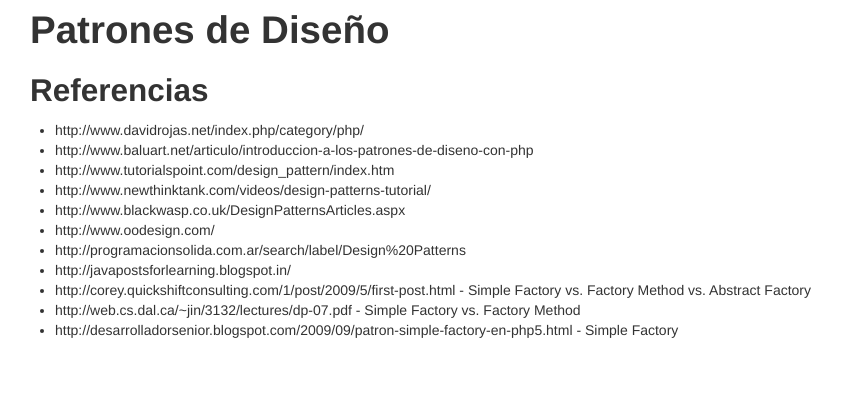
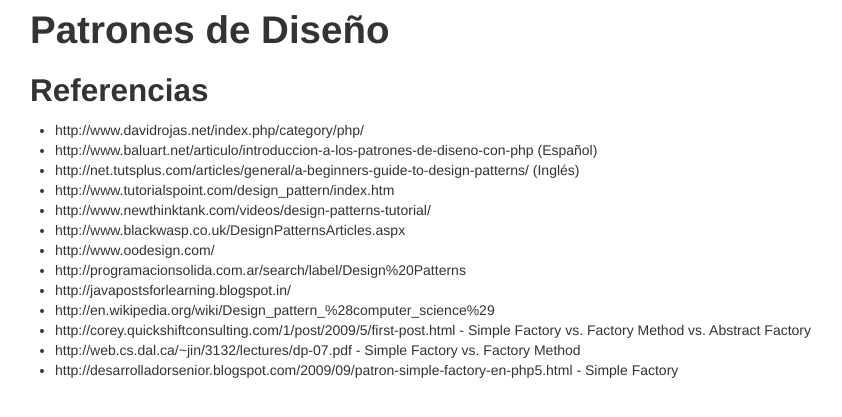
Before and after one commit to micayael/com.micayael.blog.DesignPatterns, a PHP site: template views/index.html.twig in a window 1280 px wide. Shown: the top 417 px of the page, without its empty margins (140-982 px from the left). Run offline with PHP 8.4, Linux system fonts and the light colour scheme; the template is opened without the code that fills it, so the values that code supplies are empty; some libraries are stand-ins or nearby versions.

Commit message:
Nuevas referencias. Formateo de carpetas con código php.

```diff
--- a/views/index.html.twig
+++ b/views/index.html.twig
@@ -31,13 +31,15 @@
 
     <ul>
         <li>http://www.davidrojas.net/index.php/category/php/</li>
-        <li>http://www.baluart.net/articulo/introduccion-a-los-patrones-de-diseno-con-php</li>
+        <li>http://www.baluart.net/articulo/introduccion-a-los-patrones-de-diseno-con-php (Español)</li>
+        <li>http://net.tutsplus.com/articles/general/a-beginners-guide-to-design-patterns/ (Inglés)</li>
         <li>http://www.tutorialspoint.com/design_pattern/index.htm</li>
         <li>http://www.newthinktank.com/videos/design-patterns-tutorial/</li>
         <li>http://www.blackwasp.co.uk/DesignPatternsArticles.aspx</li>
         <li>http://www.oodesign.com/</li>
         <li>http://programacionsolida.com.ar/search/label/Design%20Patterns</li>
         <li>http://javapostsforlearning.blogspot.in/</li>
+        <li>http://en.wikipedia.org/wiki/Design_pattern_%28computer_science%29</li>
 
         <li>http://corey.quickshiftconsulting.com/1/post/2009/5/first-post.html - Simple Factory vs. Factory Method vs. Abstract Factory</li>
         <li>http://web.cs.dal.ca/~jin/3132/lectures/dp-07.pdf - Simple Factory vs. Factory Method</li>
--- a/web/examples/audio_player.php
+++ b/web/examples/audio_player.php
@@ -14,7 +14,7 @@ echo PHP_EOL . $audioPlayer->getState() . PHP_EOL;
 $audioPlayer->pressPlayButton();
 $audioPlayer->pressSourceButton();
 
-echo PHP_EOL. $audioPlayer->getState() . PHP_EOL;
+echo PHP_EOL . $audioPlayer->getState() . PHP_EOL;
 
 $audioPlayer->pressPlayButton();
 $audioPlayer->pressPlayButton();
--- a/web/examples/bank_account.php
+++ b/web/examples/bank_account.php
@@ -5,7 +5,6 @@
 require_once __DIR__ . '/../bootstrap.php';
 
 use Structural\Facade\BankAccount\BankAccountFacade;
-
 use Util\Util;
 
 $newAcctNum = '12345678';
--- a/web/examples/form_element.php
+++ b/web/examples/form_element.php
@@ -30,7 +30,7 @@ $select = SelectionFormElementFactory::create(SelectionFormElementFactory::TYPE_
             'id' => 'paises',
             'value' => '',
             'name' => 'paises',
-        ), array('US' => 'EE.UU.', 'BR' => 'Brasil'));
+                ), array('US' => 'EE.UU.', 'BR' => 'Brasil'));
 echo $select->getHTML();
 
 
```
Also changed, not shown: web/examples/circles.php (+4 -5 lines), web/_categories.php (line endings or trailing spaces).
